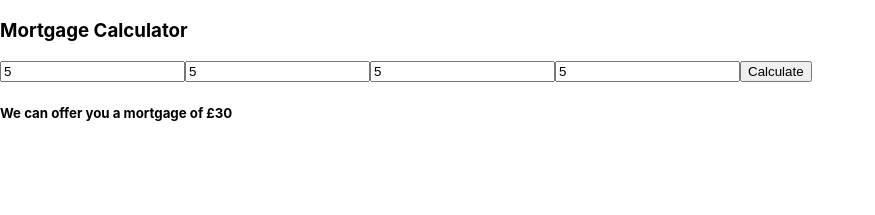
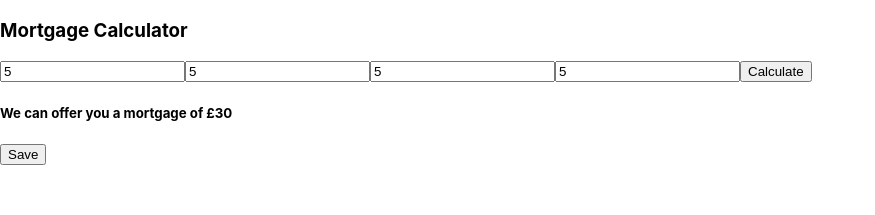
Before and after one commit to peaky76/mortgage_calculator, a React (Create React App) app: page / in a window 1280 px wide. Both pictures are taken after typing "5", "5", "5", "5" into the empty fields and a click on the input "Calculate". Shown: the top 215 px of the page, without its empty margins (0-875 px from the left). Built offline with nearby package versions, Linux system fonts and the light colour scheme.

Commit message:
added save button for list

```diff
--- a/src/components/MortgageDisplay.js
+++ b/src/components/MortgageDisplay.js
@@ -1,14 +1,28 @@
-import React from 'react';
+import React, { Component } from 'react';
 
-const MortgageDisplay = ({availableMortgage}) => {
-   if (availableMortgage) {
-   return (
-      <>
-         <h5>We can offer you a mortgage of £{availableMortgage}</h5>
-      </>
-    );
+class MortgageDisplay extends Component {
+   constructor() {
+      super();
+      this.handleSave = this.handleSave.bind(this);
    }
-   return null;
+
+   handleSave(event) {
+      event.preventDefault();
+      this.props.handleMortgageSave(true);
+   }
+
+   render() {
+      if (this.props.availableMortgage)
+         return (
+
+            <form onSubmit={this.handleSave}>
+               <h5>We can offer you a mortgage of £{this.props.availableMortgage}</h5>
+               <input type="submit" value="Save" />
+            </form>
+         )
+      return null;
+   }
 }
 
+
 export default MortgageDisplay;
--- a/src/components/MortgageForm.js
+++ b/src/components/MortgageForm.js
@@ -46,8 +46,8 @@ class MortgageForm extends Component {
         return (
 
             <form onSubmit={this.handleSubmit}>
-                <input type="number" placeholder="Your annual salary" name="personalSalary" value={this.state.personalSalary} onChange={this.handleChange}/>
-                <input type="number" placeholder="Your partner's salary" name="partnerSalary" value={this.state.partnerSalary} onChange={this.handleChange}/>
+                <input type="number" placeholder="Your annual salary" name="personalSalary" value={this.state.personalSalary} onChange={this.handleChange} />
+                <input type="number" placeholder="Your partner's salary" name="partnerSalary" value={this.state.partnerSalary} onChange={this.handleChange} />
                 <input type="number" placeholder="Your deposit (optional)" name="deposit" value={this.state.deposit} onChange={this.handleChange} />
                 <input type="number" placeholder="Your monthly outgoings (optional)" name="monthlyOutgoings" value={this.state.monthlyOutgoings} onChange={this.handleChange} />
                 <input type="submit" value="Calculate" />
--- a/src/containers/MortgageContainer.js
+++ b/src/containers/MortgageContainer.js
@@ -7,25 +7,37 @@ class MortgageContainer extends Component {
    constructor() {
       super()
       this.state = {
-         availableMortgage: ''
+         availableMortgage: '',
+         currentMortgage: {},
+         savedMortgages: []
       }
       this.handleSubmitForm = this.handleSubmitForm.bind(this);
+      this.handleMortgageSave = this.handleMortgageSave.bind(this);
    }
 
    handleSubmitForm(submittedForm) {
+      submittedForm.id = Date.now();
       const basicMortgage = (submittedForm.personalSalary + submittedForm.partnerSalary) * 3;
       const adjustedMortgage = (basicMortgage + submittedForm.deposit) - submittedForm.monthlyOutgoings;
       this.setState({
-         availableMortgage: adjustedMortgage
+         availableMortgage: adjustedMortgage,
+         currentMortgage: submittedForm
       })
+   }
+
+   handleMortgageSave(bool) {
+      const updatedList = [...this.state.savedMortgages, this.state.currentMortgage];
+      this.setState({
+         savedMortgages: updatedList
+      });
    }
 
    render() {
       return (
          <>
             <h3>Mortgage Calculator</h3>
-                <MortgageForm handleSubmitForm={this.handleSubmitForm}/>
-                <MortgageDisplay availableMortgage={this.state.availableMortgage}/>
+            <MortgageForm handleSubmitForm={this.handleSubmitForm} />
+            <MortgageDisplay availableMortgage={this.state.availableMortgage} handleMortgageSave={this.handleMortgageSave} />
          </>
       )
    }
```
Lines whose indentation alone changed are shown as unchanged.
